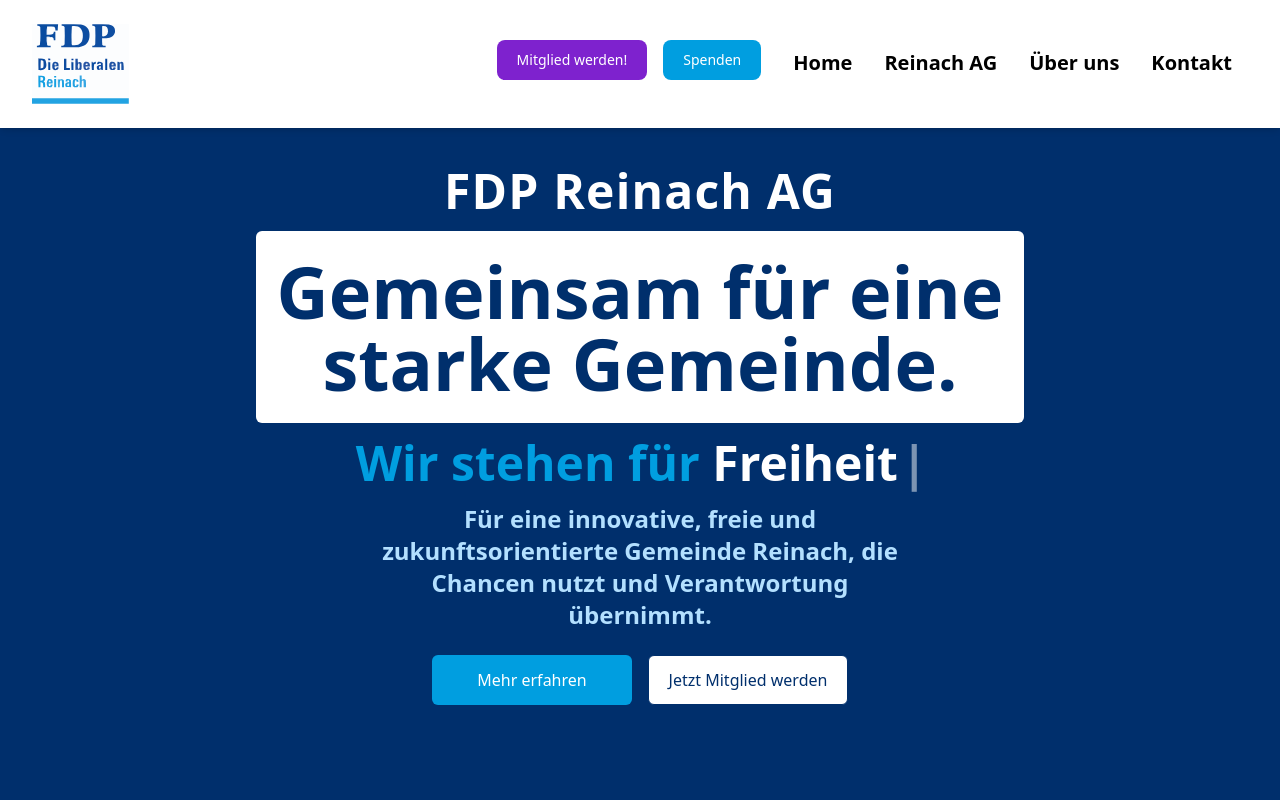
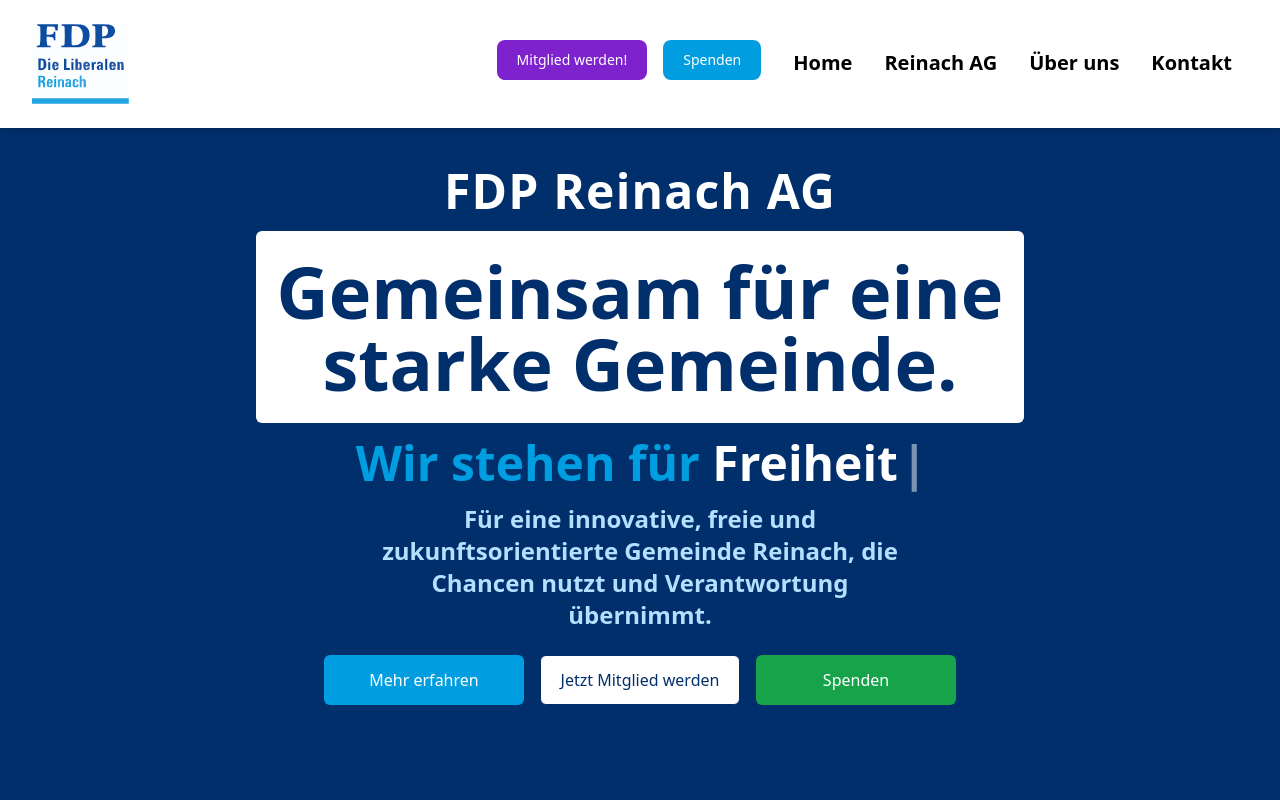
Before and after one commit to TheNotoriousGB/fdp-reinach-ag, a React (Vite) app: page / in a window 1280 px wide. Shown: the top 800 px of the page. Built offline with nearby package versions, Linux system fonts and the light colour scheme; no server answers.

Commit message:
home spender button

```diff
--- a/src/components/home.jsx
+++ b/src/components/home.jsx
@@ -49,6 +49,12 @@ function Home() {
           >
             Jetzt Mitglied werden
           </a>
+          <a
+            className="bg-green-600 w-[200px] rounded-md font-medium py-3 text-white hover:bg-green-700 transition flex items-center justify-center text-center"
+            href="/spenden"
+          >
+            Spenden
+          </a>
         </div>
       </div>
 
```
